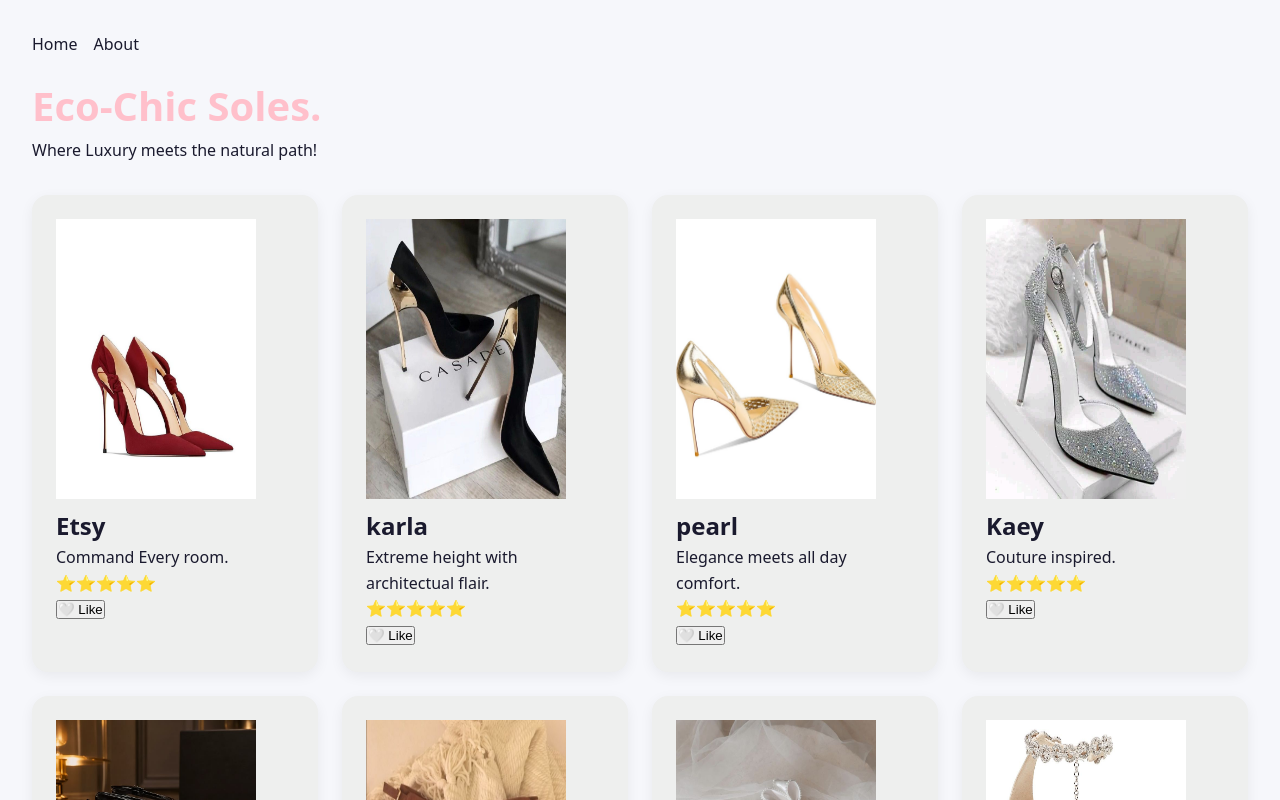
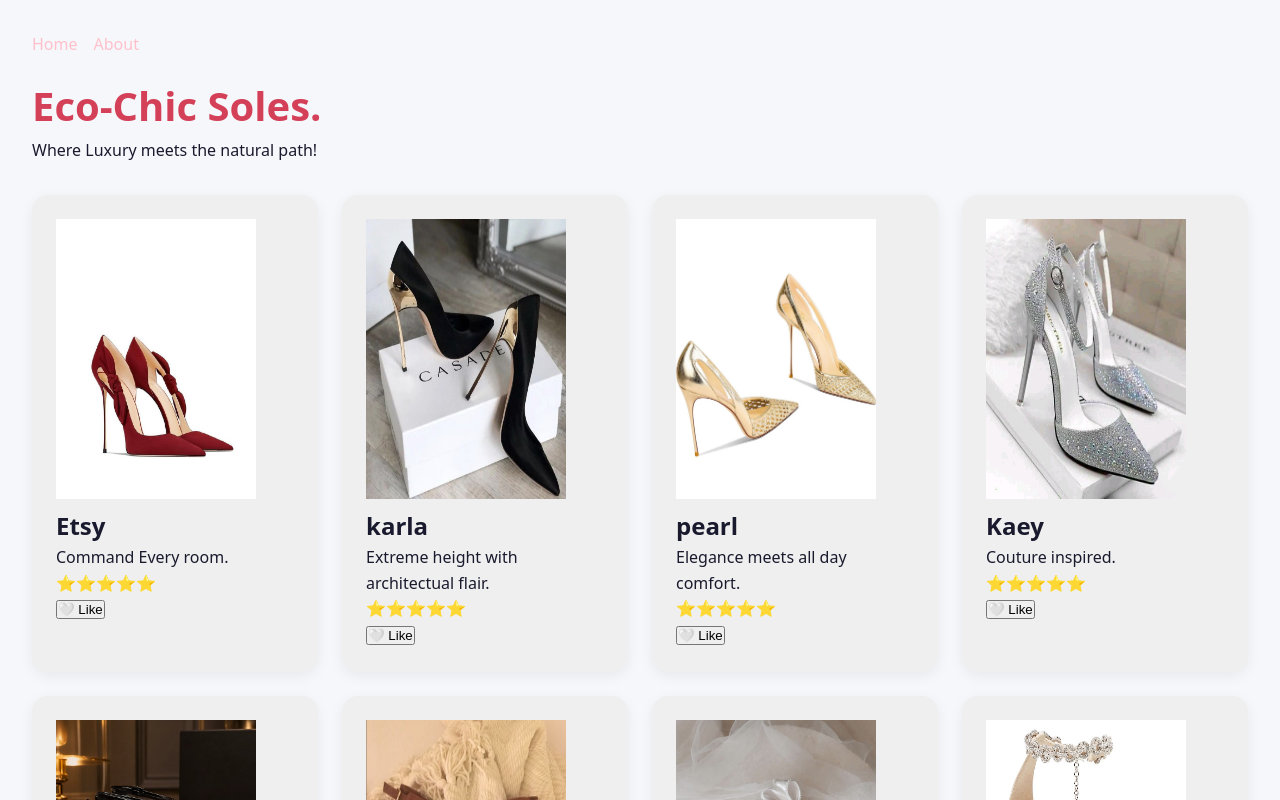
Before and after one commit to kazungumesther/My-Fan-Page, a Next.js app: page / in a window 1280 px wide. Shown: the top 800 px of the page. Built offline with nearby package versions, Linux system fonts and the light colour scheme.

Commit message:
added colors

```diff
--- a/app/globals.css
+++ b/app/globals.css
@@ -1,11 +1,11 @@
 :root {
   --background: #ffffff;
-  --foreground: #171717;
+  --foreground: #cd3737;
 }
 
 @media (prefers-color-scheme: dark) {
   :root {
-    --background: #0a0a0a;
+    --background: #e45656;
     --foreground: #ededed;
   }
 }
@@ -38,7 +38,7 @@ body {
 }
 
 a {
-  color: inherit;
+  color: pink;
   text-decoration: none;
 }
 
@@ -63,5 +63,5 @@ body {
 
 h1 {
   font-size: 2.5rem;
-  color: pink
+  color: rgb(211, 64, 88)
 }
```
